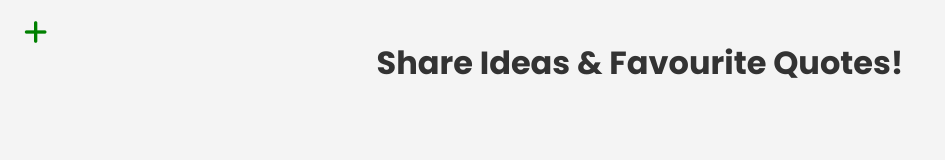
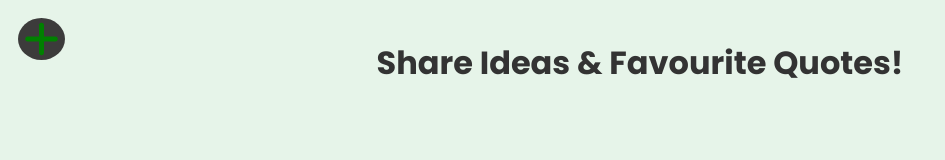
Before and after one commit to Safo-Samson/ShareIdeas-app, a website built with webpack: page client/src/index.html in a window 1280 px wide. Shown: the whole page, without its empty margins (0-945 px from the left). Built offline with nearby package versions, Linux system fonts and the light colour scheme; files whose address does not match are found by name.

Commit message:
changing styles

```diff
--- a/client/src/css/style.css
+++ b/client/src/css/style.css
@@ -6,7 +6,7 @@ body {
 	font-weight: 400;
 	line-height: 1.5;
 	color: #333;
-	background-color: #f4f4f4;
+	background-color: #e6f4e9;
 	overflow-x: hidden;
 }
 
@@ -19,12 +19,14 @@ header {
 
 #modal-btn {
 	border: none;
-	background: none;
+	background: rgb(60, 59, 59);
+	border-radius: 50%;
 	color: green;
 	cursor: pointer;
 	position: absolute;
 	top: 10px;
 	left: 10px;
+	font-size: 20px;
 }
 
 .modal {
@@ -43,7 +45,7 @@ header {
 	margin: 10% auto;
 	width: 600px;
 
-	background-color: rgb(64, 185, 50);
+	background-color: green;
 	color: #fff;
 	padding: 20px;
 	border-radius: 10px;
```
